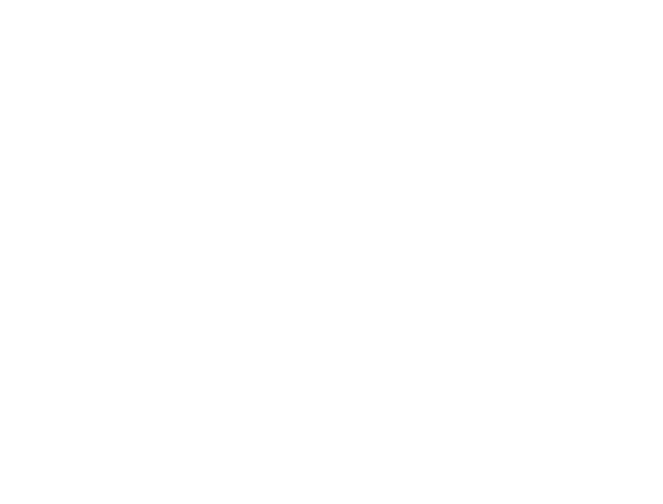
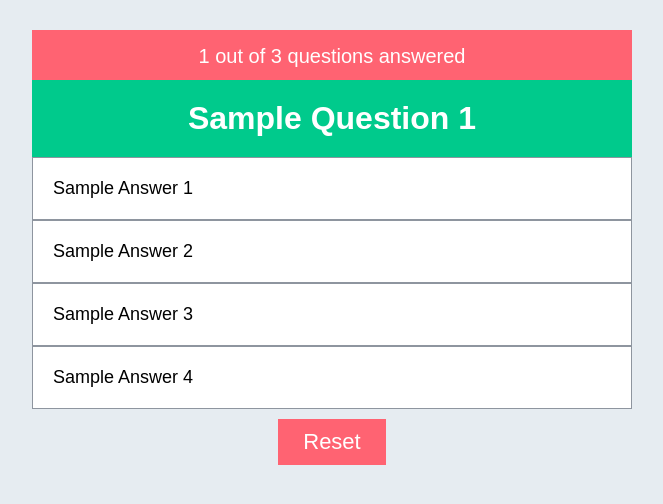
Before and after one commit to Paulo-Teodoro/quiz-app, a Vue app: page / in a window 1280 px wide. Shown: the top 504 px of the page, without its empty margins (308-971 px from the left). Built offline with nearby package versions, Linux system fonts and the light colour scheme.

Commit message:
feat: create base template

```diff
--- a/src/App.vue
+++ b/src/App.vue
@@ -1,9 +1,100 @@
 <template>
+  <div class="ctr">
+      <question v-if="questionAnswered < questions.length" />
+      <result v-else/>
+      <button type="button" class="reset-btn">Reset</button>
+  </div>
 </template>
 
 <script>
+import Question from './components/Question.vue'
+import Result from './components/Result.vue'
 export default {
-  name: 'App'
+  name: 'App',
+  components: {
+    Question,
+    Result
+  },
+  data() {
+    return {
+      questionAnswered: 0,
+      questions: [
+        {
+            q: 'What is 2 + 2?',
+            answers: [
+                {
+                    text: '4',
+                    is_correct: true
+                },
+                {
+                    text: '3',
+                    is_correct: false
+                },
+                {
+                    text: 'Fish',
+                    is_correct: false
+                },
+                {
+                    text: '5',
+                    is_correct: false
+                }
+            ]
+        },
+        {
+            q: 'How many letters are in the word "Banana"?',
+            answers: [
+                {
+                    text: '5',
+                    is_correct: false
+                },
+                {
+                    text: '7',
+                    is_correct: false
+                },
+                {
+                    text: '6',
+                    is_correct: true
+                },
+                {
+                    text: '12',
+                    is_correct: false
+                }
+            ]
+        },
+        {
+            q: 'Find the missing letter: C_ke',
+            answers: [
+                {
+                    text: 'e',
+                    is_correct: false
+                },
+                {
+                    text: 'a',
+                    is_correct: true
+                },
+                {
+                    text: 'i',
+                    is_correct: false
+                }
+            ]
+        },
+      ],
+      results: [
+          {
+              min: 0,
+              max: 2,
+              title: "Try again!",
+              desc: "Do a little more studying and you may succeed!"
+          },
+          {
+              min: 3,
+              max: 3,
+              title: "Wow, you're a genius!",
+              desc: "Studying has definitely paid off for you!"
+          }
+      ]
+    }
+  }
 }
 </script>
 
--- a/src/assets/base.css
+++ b/src/assets/base.css
@@ -58,17 +58,3 @@
   position: relative;
   font-weight: normal;
 }
-
-body {
-  min-height: 100vh;
-  color: var(--color-text);
-  background: var(--color-background);
-  transition: color 0.5s, background-color 0.5s;
-  line-height: 1.6;
-  font-family: Inter, -apple-system, BlinkMacSystemFont, 'Segoe UI', Roboto, Oxygen, Ubuntu,
-    Cantarell, 'Fira Sans', 'Droid Sans', 'Helvetica Neue', sans-serif;
-  font-size: 15px;
-  text-rendering: optimizeLegibility;
-  -webkit-font-smoothing: antialiased;
-  -moz-osx-font-smoothing: grayscale;
-}
--- a/src/assets/main.css
+++ b/src/assets/main.css
@@ -1,35 +1,132 @@
 @import "./base.css";
 
-#app {
-  max-width: 1280px;
-  margin: 0 auto;
-  padding: 2rem;
-
-  font-weight: normal;
+* {
+  box-sizing: border-box;
+}
+body {
+  font-size: 20px;
+  font-family: sans-serif;
+  padding-top: 20px;
+  background: #e6ecf1;
 }
 
-a,
-.green {
-  text-decoration: none;
-  color: hsla(160, 100%, 37%, 1);
-  transition: 0.4s;
+.ctr {
+  margin: 0 auto;
+  max-width: 600px;
+  width: 100%;
+  box-sizing: border-box;
+  position: relative;
+}
+.questions-ctr {
+  position: relative;
+  width: 100%;
+}
+.question {
+  width: 100%;
+  padding: 20px;
+  font-size: 32px;
+  font-weight: bold;
+  text-align: center;
+  background-color: #00ca8c;
+  color: #fff;
+  box-sizing: border-box;
+}
+.single-question {
+  position: relative;
+  width: 100%;
+}
+.answer {
+  border: 1px solid #8e959f;
+  padding: 20px;
+  font-size: 18px;
+  width: 100%;
+  background-color: #fff;
+  transition: 0.2s linear all;
+}
+.answer span {
+  display: inline-block;
+  margin-left: 5px;
+  font-size: 0.75em;
+  font-style: italic;
+}
+.progress {
+  height: 50px;
+  margin-top: 10px;
+  background-color: #ddd;
+  position: relative;
+}
+.bar {
+  height: 50px;
+  background-color: #ff6372;
+  transition: all 0.3s linear;
+}
+.status {
+  position: absolute;
+  top: 15px;
+  left: 0;
+  text-align: center;
+  color: #fff;
+  width: 100%;
+}
+.answer:not(.is-answered) {
+  cursor: pointer;
+}
+.answer:not(.is-answered):hover {
+  background-color: #8ce200;
+  border-color: #8ce200;
+  color: #fff;
 }
 
-@media (hover: hover) {
-  a:hover {
-    background-color: hsla(160, 100%, 37%, 0.2);
-  }
+.title {
+  width: 100%;
+  padding: 20px;
+  font-size: 32px;
+  font-weight: bold;
+  text-align: center;
+  background-color: #12cbc4;
+  color: #fff;
+  box-sizing: border-box;
+}
+.desc {
+  border: 1px solid #8e959f;
+  padding: 20px;
+  font-size: 18px;
+  width: 100%;
+  background-color: #fff;
+  transition: 0.4s linear all;
+  text-align: center;
+}
+.fade-enter-from {
+  opacity: 0;
+}
+.fade-enter-active {
+  transition: all 0.3s linear;
+}
+.fade-leave-active {
+  transition: all 0.3s linear;
+  opacity: 0;
+  position: absolute;
+}
+.fade-leave-to {
+  opacity: 0;
 }
 
-@media (min-width: 1024px) {
-  body {
-    display: flex;
-    place-items: center;
-  }
+.reset-btn {
+  background-color: #ff6372;
+    border: 0;
+    font-size: 22px;
+    color: #fff;
+    padding: 10px 25px;
+    margin: 10px auto;
+    display: block;
+}
 
-  #app {
-    display: grid;
-    grid-template-columns: 1fr 1fr;
-    padding: 0 2rem;
-  }
+.result{
+  width: 100%;
 }
+
+
+.reset-btn:active, .reset-btn:focus, .reset-btn:hover{
+  border: 0;
+  outline: 0;
+}
--- /dev/null
+++ b/src/components/Question.vue
@@ -0,0 +1,20 @@
+<template>
+    <div class="questions-ctr">
+        <div class="progress">
+            <div class="bar"></div>
+            <div class="status">1 out of 3 questions answered</div>
+        </div>
+        <div class="single-question">
+            <div class="question">Sample Question 1</div>
+            <div class="answers">
+                <div class="answer">Sample Answer 1</div>
+                <div class="answer">Sample Answer 2</div>
+                <div class="answer">Sample Answer 3</div>
+                <div class="answer">Sample Answer 4</div>
+            </div>
+        </div>
+    </div>
+</template>
+
+<script>
+</script>
--- /dev/null
+++ b/src/components/Result.vue
@@ -0,0 +1,11 @@
+<template>
+    <div class="result">
+        <div class="title">You got sample result 1!</div>
+        <div class="desc">
+            Enter a short description here about the result.
+        </div>
+    </div>
+</template>
+
+<script>
+</script>
```
